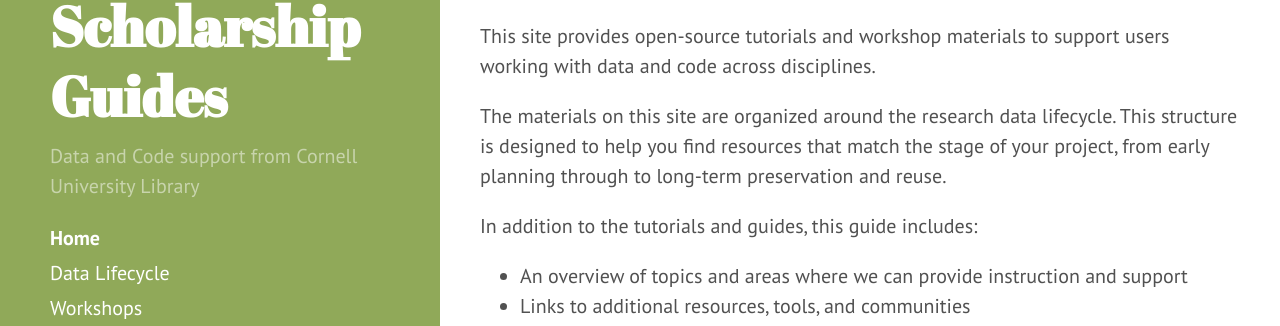
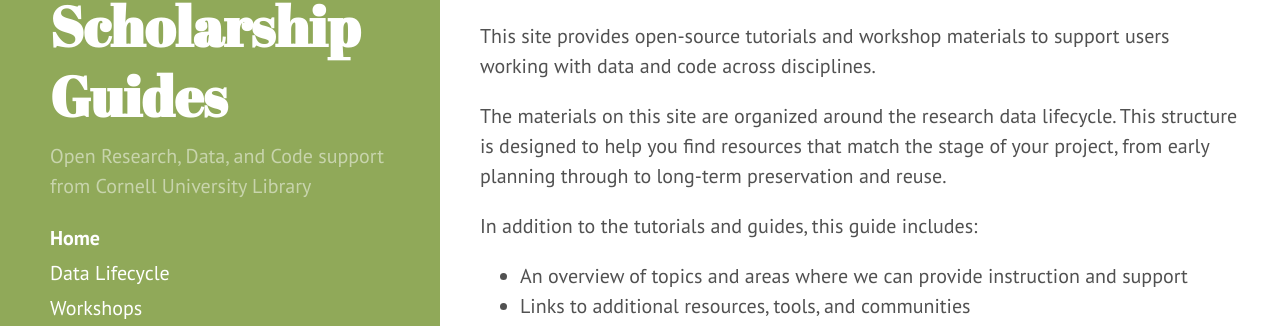
Before and after one commit to lenciabeltran/rdos_dataden, a Jekyll site: the page built from index.html, in a window 1280 px wide. Shown: the part 189-515 px from the top of the page. Built offline with Jekyll 4.4.1, drawn with Linux system fonts in a browser that asks for light colours; the list of posts is cut into pages by our own code.

Commit message:
added open research back to description in config file

```diff
--- a/_config.yml
+++ b/_config.yml
@@ -8,7 +8,7 @@ permalink:        pretty
 
 # Setup
 title:  Research Data & Open Scholarship Guides
-description: Data and Code support from Cornell University Library
+description: Open Research, Data, and Code support from Cornell University Library
 url:              "https://cul-it.github.io"
 baseurl:          "/rdos_dataden" #(e.g. /rdos_dataden if using project page)
 
```
